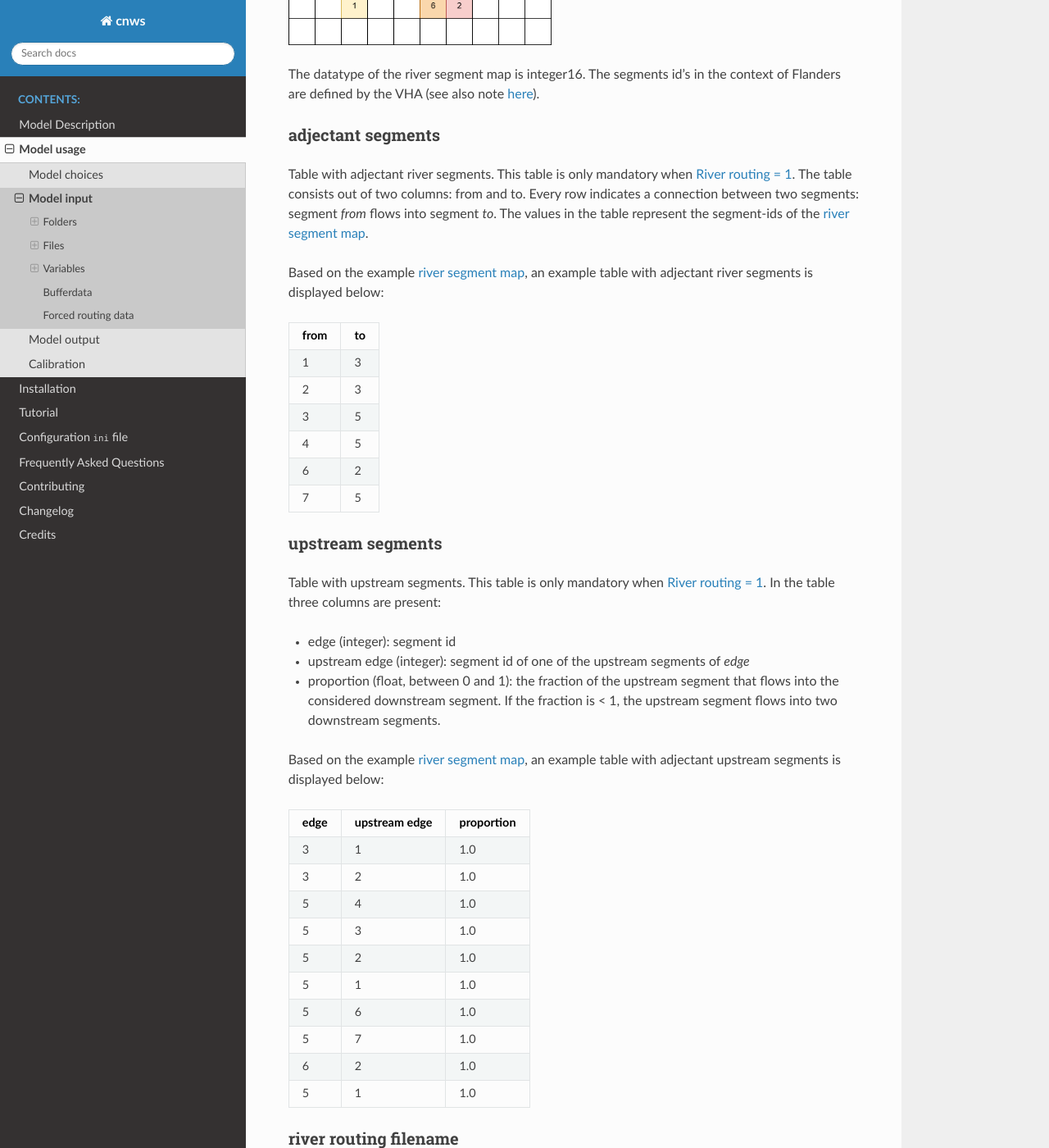
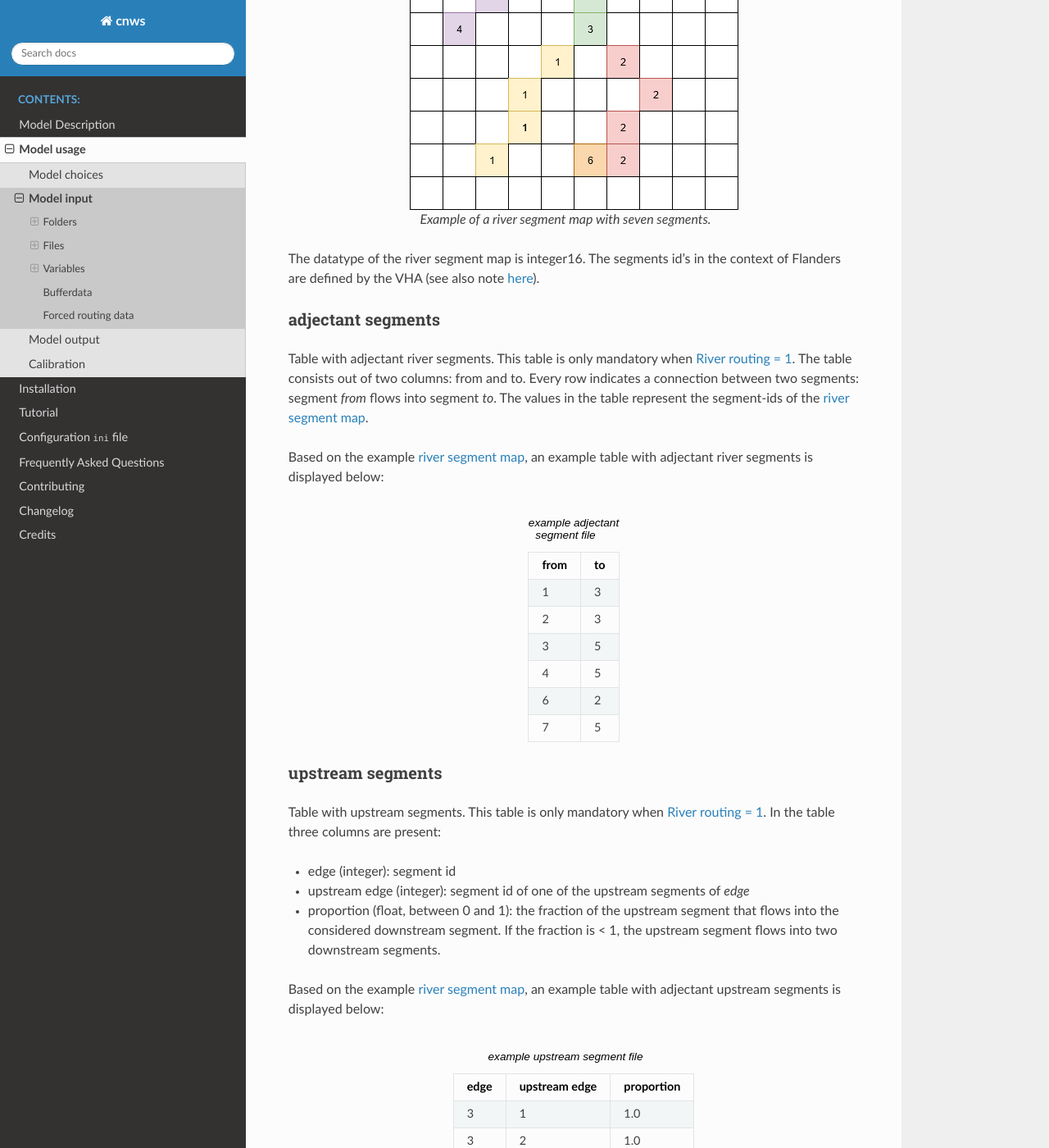
Before and after one commit to watem-sedem/watem-sedem, a Sphinx documentation site: the page built from docs/input.rst, in a window 1280 px wide and 1400 px high, scrolled down 4158 px. Shown: the whole window at 82% size. Built offline with Sphinx 7.4.7 and the Read the Docs theme 2.0.0, drawn with Linux system fonts in a browser that asks for light colours; some of the changed text lies outside the part shown.

Commit message:
Add caption to figures and align them to the center of the page

```diff
--- a/docs/curve-number.rst
+++ b/docs/curve-number.rst
@@ -80,8 +80,11 @@ Combining last two equations, :math:`Q` can thus be expressed solely as a
 function of :math:`P` and :math:`CN` like depicted in the graph below
 (source: USDA technical release 55, urban hydrology for small watersheds)
 
-.. image:: _static/png/cn_graph.png
+.. figure:: _static/png/cn_graph.png
     :width: 600px
+    :align: center
+
+    TO DO: Caption (USDA technical release 55, urban hydrology for small watersheds)
 
 
 The simplistic nature of the original CN method explains its widespread use.
--- a/docs/formulas-units.rst
+++ b/docs/formulas-units.rst
@@ -81,3 +81,4 @@ listed.
 .. csv-table::
     :file: _static/csv/units.csv
     :header-rows: 1
+    :align: center
--- a/docs/input.rst
+++ b/docs/input.rst
@@ -73,6 +73,7 @@ within a parcel. Note that the data type of this raster is integer 16.
 .. csv-table::
     :file: _static/csv/landcover_pixelid.csv
     :header-rows: 1
+    :align: center
 
 .. note::
 
@@ -137,7 +138,9 @@ other pixels belonging to the buffer get the
 zero.
 
 .. figure:: _static/png/buffermap.png
-	:scale: 80%
+    :align: center
+
+    Example of a buffermap with three buffer basins.
 
 The datatype of the buffermap is integer16.
 
@@ -188,7 +191,9 @@ In the figure below, an example of a river segment map with seven segments is
 given. All pixels which are no river pixels get value 0.
 
 .. figure:: _static/png/riversegment.png
-	:scale: 80%
+    :align: center
+
+    Example of a river segment map with seven segments.
 
 The datatype of the river segment map is integer16. The segments id's in the
 context of Flanders are defined by the VHA (see also note
@@ -208,21 +213,24 @@ segment-ids of the :ref:`river segment map <riversegmentfile>`.
 Based on the example :ref:`river segment map <riversegmentfile>`, an example
 table with adjectant river segments is displayed below:
 
-+-----+---+
-|from |to |
-+=====+===+
-|1    |3  |
-+-----+---+
-|2    |3  |
-+-----+---+
-|3    |5  |
-+-----+---+
-|4    |5  |
-+-----+---+
-|6    |2  |
-+-----+---+
-|7    |5  |
-+-----+---+
+.. table:: example adjectant segment file
+    :align: center
+
+    +-----+---+
+    |from |to |
+    +=====+===+
+    |1    |3  |
+    +-----+---+
+    |2    |3  |
+    +-----+---+
+    |3    |5  |
+    +-----+---+
+    |4    |5  |
+    +-----+---+
+    |6    |2  |
+    +-----+---+
+    |7    |5  |
+    +-----+---+
 
 .. _upstrsegments:
 
@@ -241,29 +249,32 @@ Table with upstream segments. This table is only mandatory when
 Based on the example :ref:`river segment map <riversegmentfile>`, an example
 table with adjectant upstream segments is displayed below:
 
-+-----+--------------+-----------+
-|edge |upstream edge |proportion |
-+=====+==============+===========+
-|3    |1             |1.0        |
-+-----+--------------+-----------+
-|3    |2             |1.0        |
-+-----+--------------+-----------+
-|5    |4             |1.0        |
-+-----+--------------+-----------+
-|5    |3             |1.0        |
-+-----+--------------+-----------+
-|5    |2             |1.0        |
-+-----+--------------+-----------+
-|5    |1             |1.0        |
-+-----+--------------+-----------+
-|5    |6             |1.0        |
-+-----+--------------+-----------+
-|5    |7             |1.0        |
-+-----+--------------+-----------+
-|6    |2             |1.0        |
-+-----+--------------+-----------+
-|5    |1             |1.0        |
-+-----+--------------+-----------+
+.. table:: example upstream segment file
+    :align: center
+
+    +-----+--------------+-----------+
+    |edge |upstream edge |proportion |
+    +=====+==============+===========+
+    |3    |1             |1.0        |
+    +-----+--------------+-----------+
+    |3    |2             |1.0        |
+    +-----+--------------+-----------+
+    |5    |4             |1.0        |
+    +-----+--------------+-----------+
+    |5    |3             |1.0        |
+    +-----+--------------+-----------+
+    |5    |2             |1.0        |
+    +-----+--------------+-----------+
+    |5    |1             |1.0        |
+    +-----+--------------+-----------+
+    |5    |6             |1.0        |
+    +-----+--------------+-----------+
+    |5    |7             |1.0        |
+    +-----+--------------+-----------+
+    |6    |2             |1.0        |
+    +-----+--------------+-----------+
+    |5    |1             |1.0        |
+    +-----+--------------+-----------+
 
 .. _riverroutingmap:
 
@@ -293,12 +304,16 @@ must flow from X to the lower left pixel, X will get value 6. All other
 directions are set in the same way, according to the numbers in the figure.
 
 .. figure:: _static/png/direction_routingmap.png
-	:scale: 80%
+    :align: center
+
+    TO DO: Caption
 
 An example of a routing map with two imposed routings is given here:
 
 .. figure:: _static/png/routingmap.png
-	:scale: 80%
+    :align: center
+
+    Example of a routing map
 
 The datatype of a routing raster is integer16.
 
--- a/docs/routing.rst
+++ b/docs/routing.rst
@@ -25,6 +25,7 @@ this manual the non-river pixels are sometimes referred to as `land pixels`.
 .. csv-table::
     :file: _static/csv/landcover_pixelid.csv
     :header-rows: 1
+    :align: center
 
 .. note::
     1. Routing flows from land to land pixels, land to river pixels, from river
@@ -72,7 +73,9 @@ are adjusted according to elevation and land cover, as shown in the scheme
 below:
 
 .. figure:: _static/png/sketch_flow_algorithm.png
-	:scale: 80%
+    :align: center
+
+    Flow-chart of the routing algorithm in cn-ws
 
 In this figure, the `Flow(target1)` or `Flow(target2)` tag indicate that
 routing will follow strictly the path of the first or second cardinal flow
```
